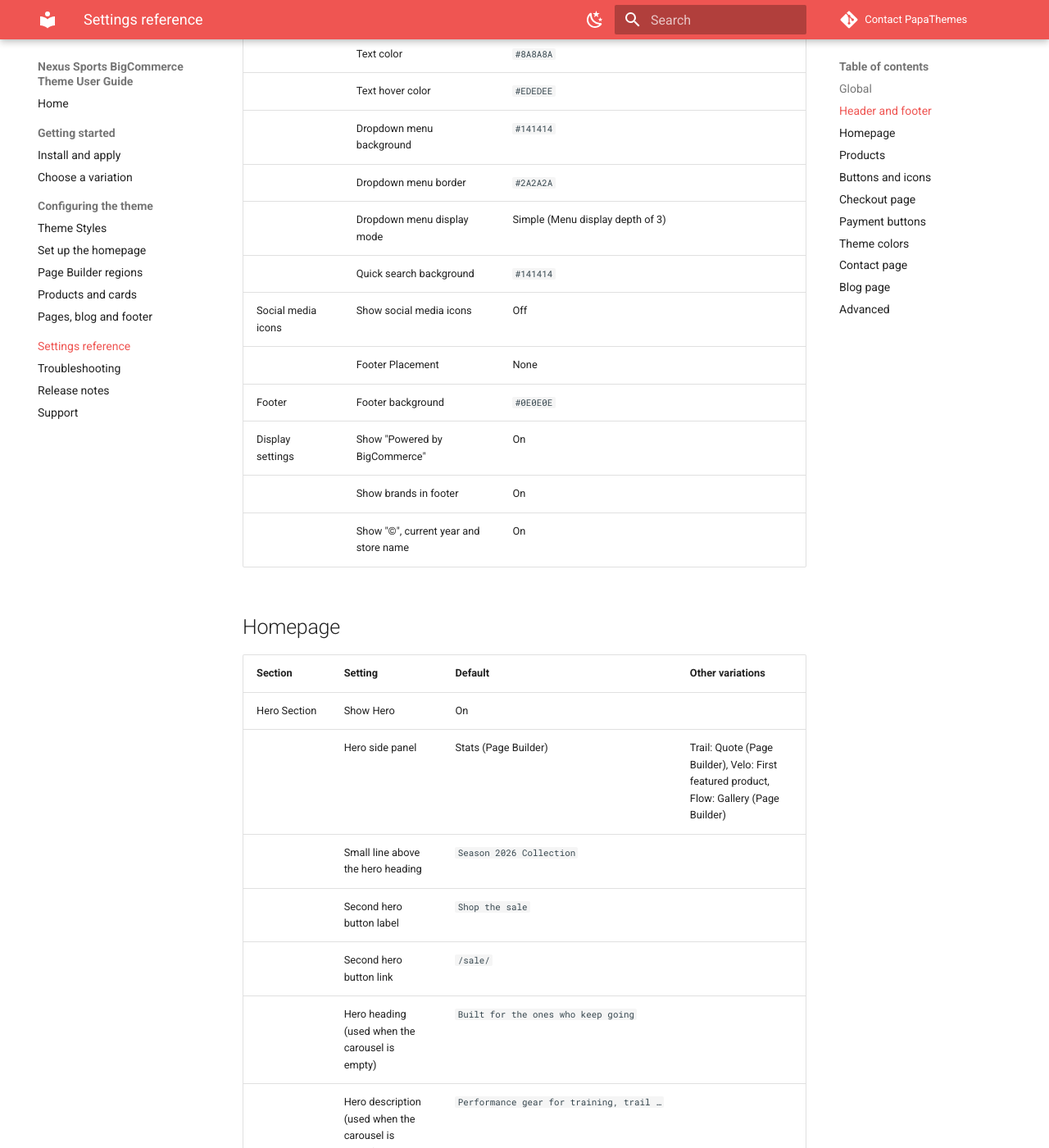
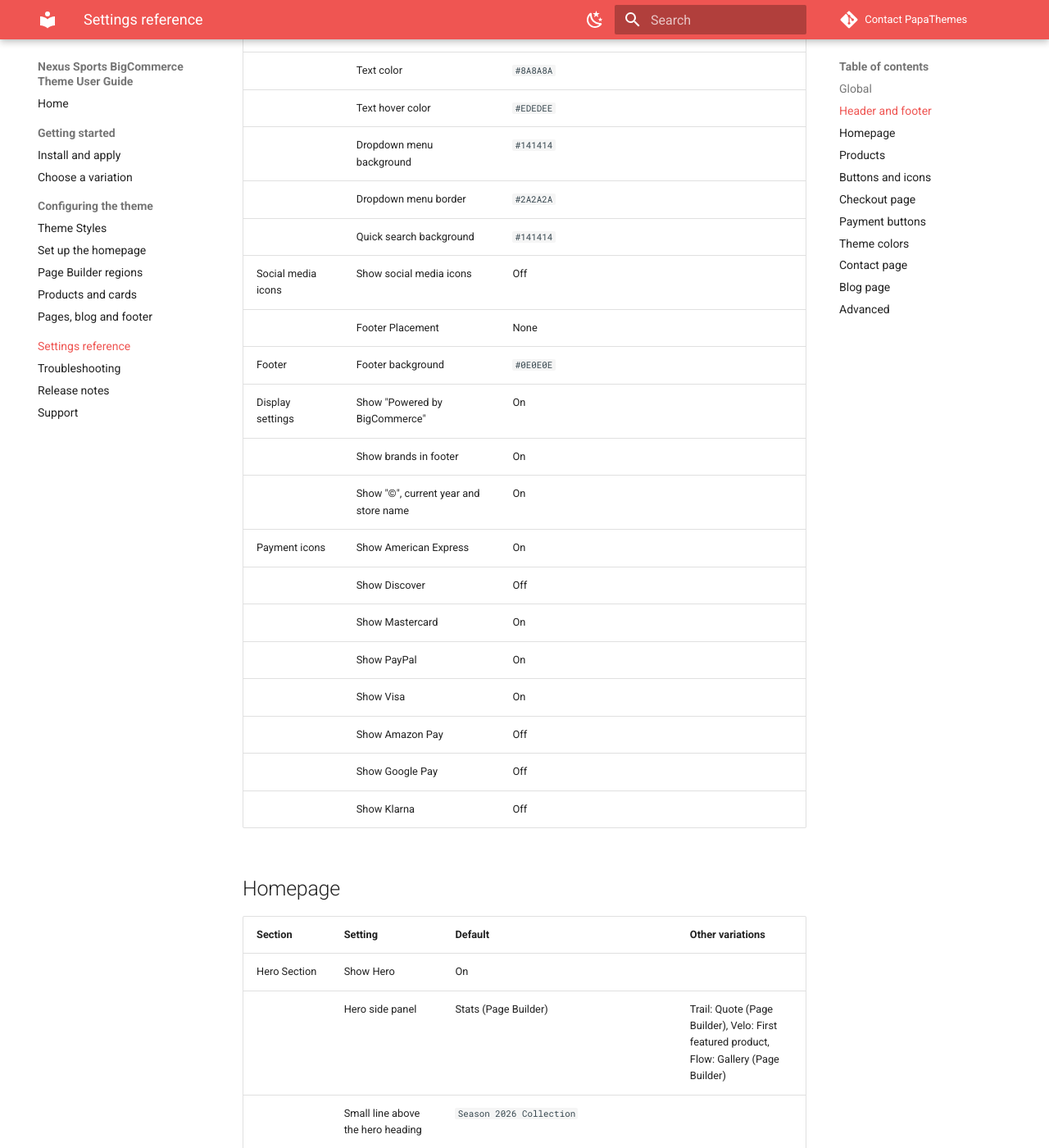
Before and after one commit to tvlgiao/bc-nexus-docs, an MkDocs documentation site: the page built from docs/settings-reference.md, in a window 1280 px wide and 1400 px high, scrolled down 3377 px. Shown: the whole window at 82% size. Built offline with MkDocs 1.6.1 and Material for MkDocs 9.7.7, drawn with Linux system fonts in a browser that asks for light colours; some of the changed text lies outside the part shown.

Commit message:
docs(settings): regenerate after Theme Styles fonts and logo settings were wired
Co-Authored-By: Claude Opus 5.5 <noreply@anthropic.com>

```diff
--- a/docs/settings-reference.md
+++ b/docs/settings-reference.md
@@ -17,8 +17,8 @@ Colour values are hex codes; in Theme Styles each one opens a colour picker.
 |  | Alert popup box background | `#1A1A1A` |  |
 |  | Alert popup text color | `#EDEDEE` |  |
 |  | Horizontal line | `#2A2A2A` |  |
-| Body text and links | Body text font family | `Inter` |  |
-|  | Body text font size | 16px |  |
+| Body text and links | Body text font family | Inter (default) |  |
+|  | Body text font size | 15px |  |
 |  | Body text color | `#B0B0B0` |  |
 |  | Body text hover color | `#EDEDEE` |  |
 |  | Secondary text color | `#8A8A8A` |  |
@@ -26,7 +26,7 @@ Colour values are hex codes; in Theme Styles each one opens a colour picker.
 |  | Link color | `#E0E0E0` |  |
 |  | Link hover color | `#C8102E` |  |
 |  | Link active color | `#C8102E` |  |
-| Headings | Heading font family | `Archivo` |  |
+| Headings | Heading font family | Archivo (default) |  |
 |  | Heading 1 | 48px |  |
 |  | Heading 2 | 36px |  |
 |  | Heading 3 | 28px |  |
@@ -76,7 +76,6 @@ Colour values are hex codes; in Theme Styles each one opens a colour picker.
 |  | Text hover color | `#EDEDEE` |  |
 |  | Dropdown menu background | `#141414` |  |
 |  | Dropdown menu border | `#2A2A2A` |  |
-|  | Dropdown menu display mode | Simple (Menu display depth of 3) |  |
 |  | Quick search background | `#141414` |  |
 | Social media icons | Show social media icons | Off |  |
 |  | Footer Placement | None |  |
@@ -84,6 +83,14 @@ Colour values are hex codes; in Theme Styles each one opens a colour picker.
 | Display settings | Show "Powered by BigCommerce" | On |  |
 |  | Show brands in footer | On |  |
 |  | Show "&copy;", current year and store name | On |  |
+| Payment icons | Show American Express | On |  |
+|  | Show Discover | Off |  |
+|  | Show Mastercard | On |  |
+|  | Show PayPal | On |  |
+|  | Show Visa | On |  |
+|  | Show Amazon Pay | Off |  |
+|  | Show Google Pay | Off |  |
+|  | Show Klarna | Off |  |
 
 ## Homepage
 
```
Also changed, not shown: other parts of docs/settings-reference.md (+1 -1 lines).
